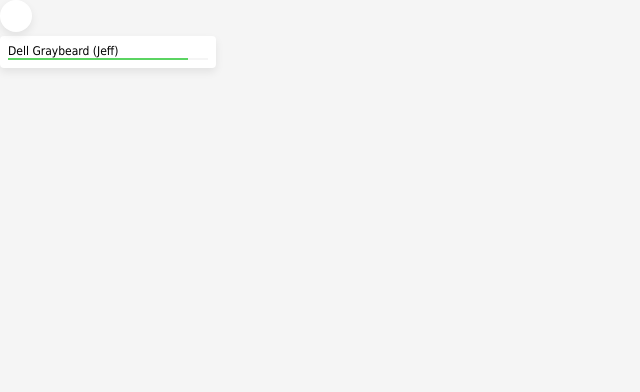
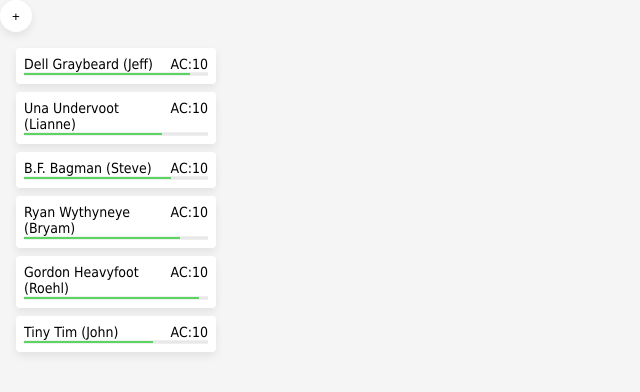
Before and after one commit to jkrayer/adventure-tools, a React (Vite) app: page / in a window 1280 px wide. Shown: the top 392 px of the page, without its empty margins (0-640 px from the left). Built offline with nearby package versions, Linux system fonts and the light colour scheme.

Commit message:
Add Flex, PlayerCad, Players, Popover

```diff
--- a/src/App.tsx
+++ b/src/App.tsx
@@ -1,17 +1,12 @@
+import { CircleButton } from "./components/CircleButton";
+import Players from "./components/Players";
 import "./App.css";
-import { CircleButton } from "./components/CircleButton";
-import Card from "./components/Card";
 
 function App() {
   return (
     <div className="App">
-      <CircleButton title="Click me" />
-      <Card>
-        <Card.Header>
-          Dell Graybeard <Card.Sub>(Jeff)</Card.Sub>
-        </Card.Header>
-        <Card.Meter />
-      </Card>
+      <CircleButton>+</CircleButton>
+      <Players />
     </div>
   );
 }
--- a/src/components/Card.tsx
+++ b/src/components/Card.tsx
@@ -26,8 +26,6 @@ Card.Header = function CardHeader({ children }: { children: ReactNode }) {
 Card.Sub = function CardSub({ children }: { children: ReactNode }) {
   return <span className="card-sub">{children}</span>;
 };
-
-//
 
 {
   /* <label for="fuel">Fuel level:</label>; */
--- /dev/null
+++ b/src/components/Flex.tsx
@@ -0,0 +1,58 @@
+/**
+ * Card component
+ * A simple card component that can be used to display content in a card format.
+ * It accepts children as props and renders them inside the card.
+ */
+
+import type { ReactNode } from "react";
+
+type FlexProps = {
+  children: ReactNode;
+  justifyContent?:
+    | "flex-start"
+    | "center"
+    | "flex-end"
+    | "space-between"
+    | "space-around";
+};
+
+function Flex({ children, justifyContent = "flex-start" }: FlexProps) {
+  return (
+    <div className="flex" style={{ justifyContent }}>
+      {children}
+    </div>
+  );
+}
+
+// Card.Meter = function CardMeter({
+//   max = 100,
+//   value = 90,
+// }: {
+//   max?: number;
+//   value?: number;
+// }) {
+//   const percentage = (value / max) * 100;
+
+//   const barStyle =
+//     percentage > 66 ? "green" : percentage > 33 ? "yellow" : "red";
+
+//   return (
+//     <div
+//       aria-label="Hit Points"
+//       aria-valuetext={`${value} of ${max} HP`}
+//       aria-valuemin={0}
+//       aria-valuemax={max}
+//       aria-valuenow={value}
+//       className="card-meter"
+//       role="meter"
+//     >
+//       <div
+//         className={`card-meter-fill ${barStyle}`}
+//         role="presentation"
+//         style={{ width: `${percentage}%` }}
+//       />
+//     </div>
+//   );
+// };
+
+export default Flex;
--- /dev/null
+++ b/src/components/PlayerCard.tsx
@@ -0,0 +1,44 @@
+import Card from "./Card";
+import Flex from "./Flex";
+import PopOver from "./Popover";
+
+export default function PlayerCard({
+  character,
+  currentHP,
+  maxHP,
+  player,
+  onHPChange,
+}: {
+  character: string;
+  currentHP: number;
+  maxHP: number;
+  player: string;
+  onHPChange: (arg0: number) => void;
+}) {
+  return (
+    <Card>
+      <Card.Header>
+        <Flex justifyContent="space-between">
+          <div>
+            {character} <Card.Sub>({player})</Card.Sub>
+          </div>
+          <Card.Sub>AC:10</Card.Sub>
+        </Flex>
+      </Card.Header>
+
+      <PopOver>
+        <PopOver.Trigger>
+          <Card.Meter max={maxHP} value={currentHP} />
+        </PopOver.Trigger>
+        <PopOver.Body>
+          <input
+            autoFocus
+            type="number"
+            value={currentHP}
+            onChange={(e) => onHPChange(e.target.valueAsNumber || currentHP)}
+          />
+        </PopOver.Body>
+      </PopOver>
+    </Card>
+  );
+}
--- /dev/null
+++ b/src/components/Players.tsx
@@ -0,0 +1,90 @@
+import PlayerCard from "./PlayerCard";
+import { useSyncState } from "../lib";
+
+type Character = {
+  id: number;
+  character: string;
+  player: string;
+  currentHP: number;
+  maxHP: number;
+};
+
+export default function Players() {
+  const [state, setState] = useSyncState<Character[]>(
+    "goldenrod:characters",
+    startCharacters,
+  );
+
+  const handleHPChange = (index: number, currentHP: number) => {
+    setState((prev) => {
+      const cp = prev.slice();
+
+      cp[index] = {
+        ...cp[index],
+        currentHP,
+      };
+
+      return cp;
+    });
+  };
+
+  return (
+    <div className="player-tray">
+      {state.map((player: Character, index: number) => (
+        <PlayerCard
+          key={player.id}
+          character={player.character}
+          player={player.player}
+          currentHP={player.currentHP}
+          maxHP={player.maxHP}
+          onHPChange={(newHP) => handleHPChange(index, newHP)}
+        />
+      ))}
+    </div>
+  );
+}
+
+const startCharacters: Character[] = [
+  {
+    id: 1,
+    character: "Dell Graybeard",
+    player: "Jeff",
+    currentHP: 90,
+    maxHP: 100,
+  },
+  {
+    id: 2,
+    character: "Una Undervoot",
+    player: "Lianne",
+    currentHP: 75,
+    maxHP: 100,
+  },
+  {
+    id: 3,
+    character: "B.F. Bagman",
+    player: "Steve",
+    currentHP: 80,
+    maxHP: 100,
+  },
+  {
+    id: 4,
+    character: "Ryan Wythyneye",
+    player: "Bryam",
+    currentHP: 85,
+    maxHP: 100,
+  },
+  {
+    id: 5,
+    character: "Gordon Heavyfoot",
+    player: "Roehl",
+    currentHP: 95,
+    maxHP: 100,
+  },
+  {
+    id: 6,
+    character: "Tiny Tim",
+    player: "John",
+    currentHP: 70,
+    maxHP: 100,
+  },
+];
--- /dev/null
+++ b/src/components/Popover.tsx
@@ -0,0 +1,82 @@
+import {
+  createContext,
+  useEffect,
+  useContext,
+  useState,
+  type ReactNode,
+} from "react";
+
+const not = (x: boolean): boolean => !x;
+
+/**
+ * Popover Context
+ * This context will be used to manage the state of the popover, such as whether
+ * it is open or closed, and to provide a way for the trigger to toggle the popover.
+ */
+const PopoverContext = createContext({
+  isOpen: false,
+  toggle: () => {},
+});
+
+/**
+ * Popover component meant to render bits of related content in a floating container.
+ * This should also export sub-components for the popover trigger, header, body,
+ * and footer, and use them inside the Popover component. This will allow us to
+ * create a more flexible and reusable popover component.
+ */
+function PopOver({ children }: { children: ReactNode }) {
+  const [isOpen, setIsOpen] = useState(false);
+
+  useEffect(() => {
+    const handleClickOutside = (event: MouseEvent) => {
+      const target = event.target as HTMLElement;
+      if (!target.closest(".popover")) {
+        setIsOpen(false);
+      }
+    };
+
+    document.addEventListener("mousedown", handleClickOutside);
+
+    return () => {
+      document.removeEventListener("mousedown", handleClickOutside);
+    };
+  }, []);
+
+  return (
+    <PopoverContext.Provider value={{ isOpen, toggle: () => setIsOpen(not) }}>
+      <div className="popover">{children}</div>
+    </PopoverContext.Provider>
+  );
+}
+
+PopOver.Trigger = function PopOverTrigger({
+  children,
+}: {
+  children: ReactNode;
+}) {
+  const { toggle } = useContext(PopoverContext);
+
+  return (
+    <button className="popover-trigger" onClick={toggle}>
+      {children}
+    </button>
+  );
+};
+
+// PopOver.Header = function PopOverHeader({ children }: { children: ReactNode }) {
+//   return <div className="popover-header">{children}</div>;
+// };
+
+PopOver.Body = function PopOverBody({ children }: { children: ReactNode }) {
+  const { isOpen } = useContext(PopoverContext);
+
+  return (
+    <div className={`popover-body ${isOpen ? "open" : ""}`}>{children}</div>
+  );
+};
+
+// PopOver.Footer = function PopOverFooter({ children }: { children: ReactNode }) {
+//   return <div className="popover-footer">{children}</div>;
+// };
+
+export default PopOver;
--- a/src/index.css
+++ b/src/index.css
@@ -32,6 +32,10 @@
   --overShadow: 0 4px 8px 0 rgba(0, 0, 0, 0.16);
 }
 
+* {
+  box-sizing: border-box;
+}
+
 body {
   width: 100%;
   height: 100vh;
@@ -59,6 +63,12 @@ body {
   border-radius: 50%;
   background: var(--white);
   box-shadow: var(--baseShadow);
+  cursor: pointer;
+  transition: background-color 0.2s ease-out;
+
+  &:hover {
+    background-color: #808080;
+  }
 }
 
 /* Card */
@@ -69,11 +79,11 @@ body {
   box-shadow: var(--baseShadow);
   background-color: var(--white);
 
-  & > .card-header {
-    font-size: 0.75rem;
+  .card-header {
+    font-size: 0.875rem;
     font-weight: 400;
 
-    & > .card-sub {
+    .card-sub {
       font-weight: var(--weight);
     }
   }
@@ -82,7 +92,7 @@ body {
 .card-meter {
   width: 100%;
   height: var(--size-micro);
-  background-color: var(--gray01);
+  background-color: var(--gray02);
   overflow: hidden;
 
   & > .card-meter-fill {
@@ -97,6 +107,80 @@ body {
     &.red {
       background-color: var(--error);
     }
+  }
+}
+
+.player-tray {
+  display: flex;
+  flex-direction: column;
+  gap: var(--size-small);
+  padding: var(--size-medium);
+  overflow-x: auto;
+}
+
+.flex {
+  display: flex;
+}
+
+/* .popover {
+  position: relative;
+  overflow: visible;
+} */
+
+.popover-trigger {
+  display: block;
+  width: 100%;
+  padding-inline: 0;
+  border: none;
+  appearance: none;
+  cursor: pointer;
+}
+
+.popover-body {
+  position: fixed;
+  display: flex;
+  align-items: center;
+  width: 6rem;
+  padding: 0;
+  border-radius: var(--size-smaller);
+  background-color: var(--white);
+  box-shadow: var(--overShadow);
+  opacity: 0;
+  pointer-events: none;
+  transform: translate3d(50%, -120%, 0) scale(0.82, 0.15);
+  transform-origin: bottom center;
+  transition:
+    padding 180ms ease,
+    transform 220ms cubic-bezier(0.2, 1.25, 0.35, 1),
+    opacity 140ms ease;
+
+  &.open {
+    padding: var(--size-small);
+    opacity: 1;
+    pointer-events: auto;
+    transform: translate3d(50%, -120%, 0) scale(1, 1);
+  }
+
+  &::after {
+    content: "";
+    position: absolute;
+    top: 100%;
+    left: 50%;
+    transform: translateX(-50%);
+    border-width: 0.375rem;
+    border-style: solid;
+    border-color: var(--white) transparent transparent transparent;
+    opacity: 0;
+    transition: opacity 140ms ease;
+  }
+
+  &.open::after {
+    opacity: 1;
+  }
+
+  input {
+    width: 100%;
+    min-width: 0;
   }
 }
 
--- /dev/null
+++ b/src/lib/index.ts
@@ -0,0 +1 @@
+export * from "./useSyncState";
--- /dev/null
+++ b/src/lib/useSyncState.ts
@@ -0,0 +1,43 @@
+import { useEffect, useState } from "react";
+
+type SyncStateUpdater<T> = T | ((oldValue: T) => T);
+
+export const useSyncState = <T>(
+  key: string,
+  initialValue: T = {} as T,
+): [T, (newValue: SyncStateUpdater<T>) => void] => {
+  const [state, setState] = useState<T>(() => {
+    if (typeof window === "undefined") {
+      return initialValue;
+    }
+
+    const storedValue = localStorage.getItem(key);
+
+    if (storedValue === null) {
+      return initialValue;
+    }
+
+    try {
+      return JSON.parse(storedValue) as T;
+    } catch {
+      return initialValue;
+    }
+  });
+
+  const setSyncedState = (newValue: SyncStateUpdater<T>) => {
+    setState((prevState) => {
+      const resolvedValue =
+        typeof newValue === "function"
+          ? (newValue as (oldValue: T) => T)(prevState)
+          : newValue;
+
+      return resolvedValue;
+    });
+  };
+
+  useEffect(() => {
+    localStorage.setItem(key, JSON.stringify(state));
+  }, [key, state]);
+
+  return [state, setSyncedState];
+};
```
